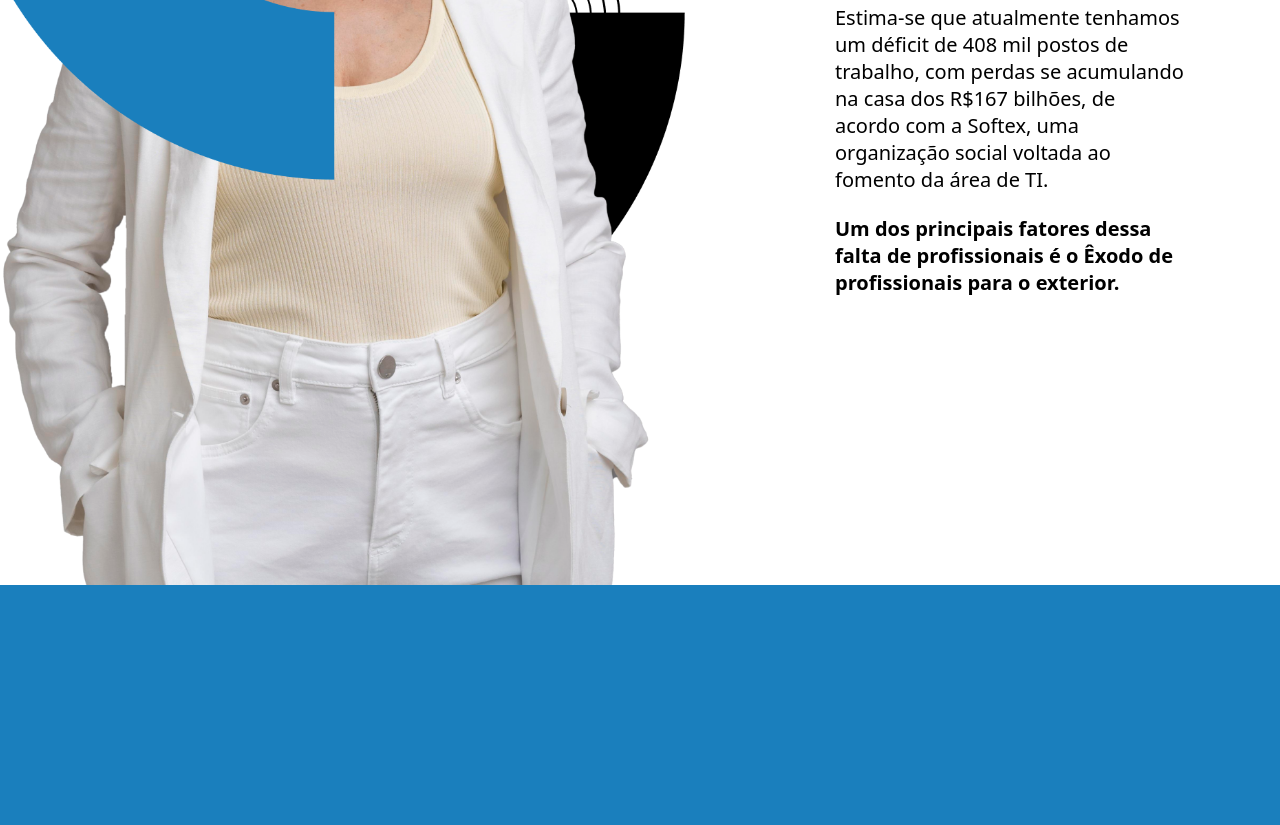
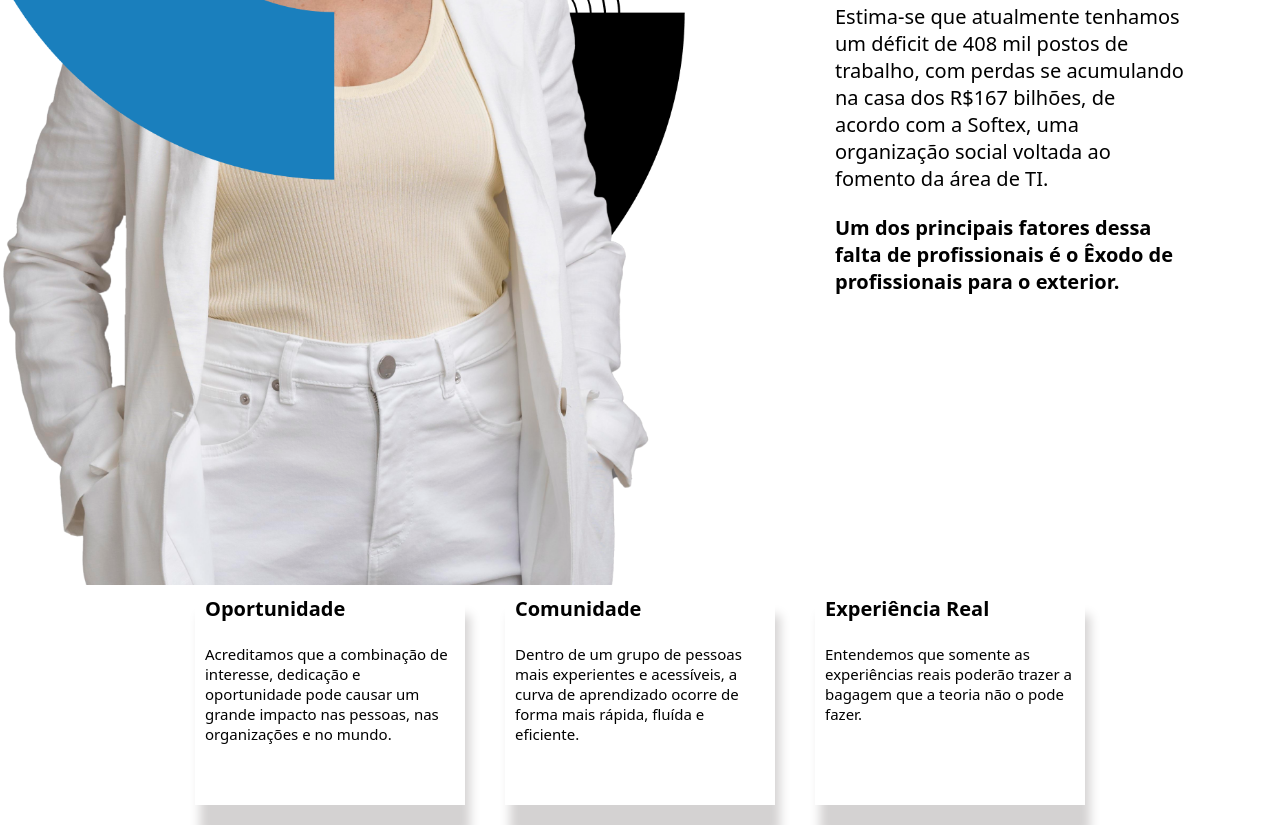
Before and after one commit to TayaneVitoria/LandingPageNetuno, a plain HTML site: page index.html in a window 1280 px wide. Shown: the part 2385-3210 px from the top of the page. Before the commit the page ends 2970 px from the top, so only its background shows below. Drawn offline with Linux system fonts and the light colour scheme.

Commit message:
Caixinhas

```diff
--- a/index.html
+++ b/index.html
@@ -22,7 +22,8 @@
     </Header>
     <div class="conteudo">
         <img src="assets/bannertopo.png" alt="">
-        <div class="form"> </div>
+        <div class="form">
+        </div>
     </div>
     <div class="conteudo">
         <div class="divImg">
@@ -67,7 +68,40 @@
 
         </div>
 
+
+
     </div>
+
+    </div>
+
+    <div class="conteudo fundoBranco">
+
+
+
+        <div class="boxx">
+            <h1 class="oportunidade">Oportunidade</h1>
+            <br>
+            <p class="text_oportunidade letra_caixa">
+                Acreditamos que a combinação de interesse, dedicação e oportunidade pode causar um grande impacto nas pessoas, nas organizações e no mundo.
+
+            </p>
+        </div>
+        <div class="boxx">
+            <h1 class="comunidade">Comunidade</h1>
+            <br>
+            <p class="text_comun letra_caixa">
+                Dentro de um grupo de pessoas mais experientes e acessíveis, a curva de aprendizado ocorre de forma mais rápida, fluída e eficiente.
+            </p>
+        </div>
+        <div class="boxx">
+            <h1 class="experiencia">Experiência Real</h1>
+            <br>
+            <p class="text_exp letra_caixa">
+                Entendemos que somente as experiências reais poderão trazer a bagagem que a teoria não o pode fazer.
+            </p>
+        </div>
+    </div>
+
 
 
 
--- a/styles.css
+++ b/styles.css
@@ -95,10 +95,13 @@
         color: white;
         font-size: 20px;
         width: 350px;
+        font-family: 'Noto Fonts', noto sans;
     }
 
     .tituloprojeto {
         color: lightblue;
+        font-size: 30px;
+        font-family: 'Noto Fonts', noto sans;
     }
 
     .texto_problema {
@@ -108,6 +111,7 @@
         justify-content: center;
         padding: 0 50px;
         font-weight: bold;
+        font-family: 'Noto Fonts', noto sans;
     }
 
     .text_problema {
@@ -115,10 +119,68 @@
         font-size: 20px;
         padding: 0 50px;
         width: 350px;
+        font-family: 'Noto Fonts', noto sans;
     }
 
     .texto_problema {
         color: black;
         font-size: 20px;
         padding: 0 50px;
+        font-weight: bold;
+        font-family: 'Noto Fonts', noto sans;
     }
+
+    .titulo_problema {
+        color: #1A7FBD;
+        font-size: 30px;
+        font-family: 'Noto Fonts', noto sans;
+    }
+
+    .oportunidade {
+        color: black;
+        font-size: 20px;
+        font-weight: bold;
+        font-family: 'Noto Fonts', noto sans;
+    }
+
+    .text_oportunidade {
+        color: black;
+        font-family: 'Noto Fonts', noto sans;
+    }
+
+    .comunidade {
+        color: black;
+        font-size: 20px;
+        font-weight: bold;
+        font-family: 'Noto Fonts', noto sans;
+    }
+
+    .text_comun {
+        color: black;
+        font-family: 'Noto Fonts', noto sans;
+    }
+
+    .experiencia {
+        color: black;
+        font-size: 20px;
+        width: 350px;
+        font-weight: bold;
+        font-family: 'Noto Fonts', noto sans;
+    }
+
+    .text_exp {
+        color: black;
+        font-family: 'Noto Fonts', noto sans;
+    }
+
+    .letra_caixa {
+        font-size: 15px;
+    }
+
+    .boxx {
+        width: 250px;
+        height: 200px;
+        margin: 0 20px 20px 20px;
+        box-shadow: 5px 30px 10px rgb(212, 210, 210);
+        padding: 10px;
+    }
```
